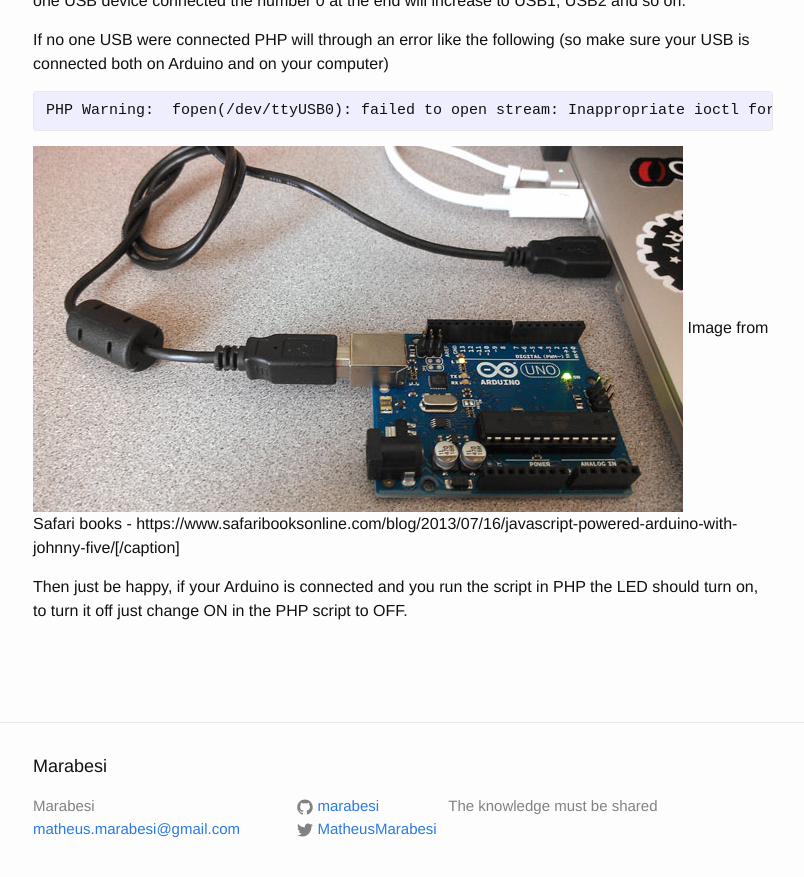
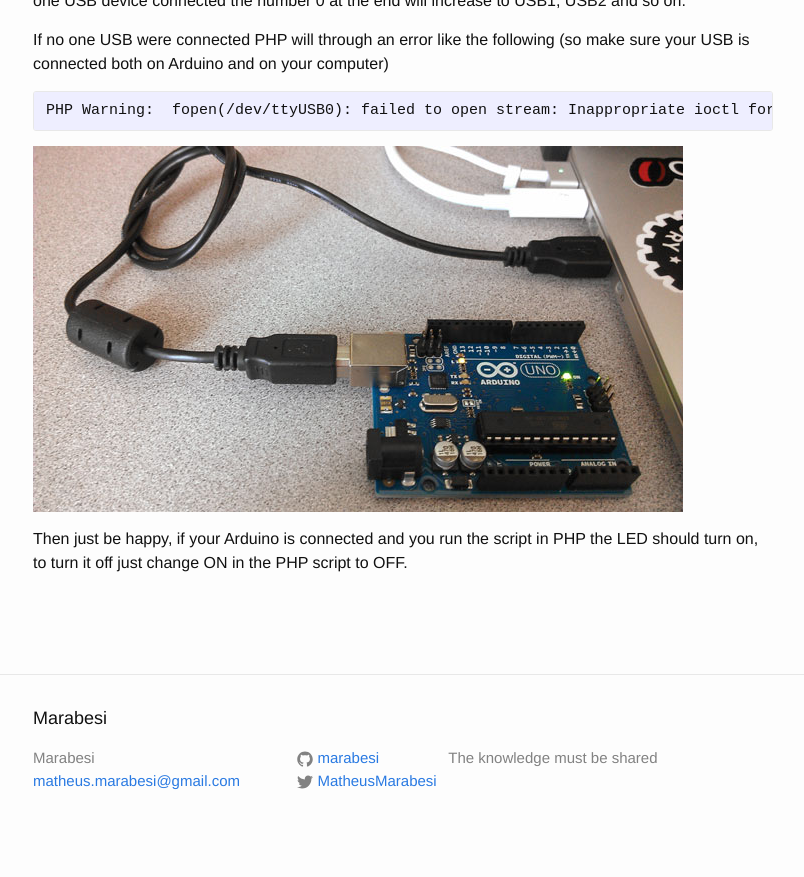
Before and after one commit to tiepdotme/marabesi.com, a Jekyll site: the page built from _posts/2016-05-31-bringing-php-iot-together.html, in a window 1280 px wide and 900 px high, scrolled down 2255 px. Shown: the top 877 px of the window, without its empty margins (237-1041 px from the left). Built offline with Jekyll 4.4.1, drawn with Linux system fonts in a browser that asks for light colours; comment, search, counter and statistics services are not loaded; after the commit the page ends 3107 px from its top, so only the background shows below that; part of the change alters nothing that is shown.

Commit message:
add disqus

```diff
--- a/_config.yml
+++ b/_config.yml
@@ -14,7 +14,6 @@ baseurl: "" # the subpath of your site, e.g. /blog
 url: "http://marabesi.com" # the base hostname & protocol for your site
 twitter_username: MatheusMarabesi
 github_username:  marabesi
-comments: true
 
 # Build settings
 markdown: kramdown
--- a/_layouts/post.html
+++ b/_layouts/post.html
@@ -12,4 +12,16 @@ layout: default
     {{ content }}
   </div>
 
+  <div id="disqus_thread"></div>
+  <script>
+    (function() {
+      var d = document, s = d.createElement('script');
+
+      s.src = '//marabesi.disqus.com/embed.js';
+
+      s.setAttribute('data-timestamp', +new Date());
+      (d.head || d.body).appendChild(s);
+    })();
+  </script>
+  <noscript>Please enable JavaScript to view the <a href="https://disqus.com/?ref_noscript" rel="nofollow">comments powered by Disqus.</a></noscript>
 </article>
--- a/_posts/2016-05-31-bringing-php-iot-together.html
+++ b/_posts/2016-05-31-bringing-php-iot-together.html
@@ -75,6 +75,6 @@ fwrite($resource, 'ON');</pre>
 <p>If no one USB were connected PHP will through an error like the following (so make sure your USB is connected both on Arduino and on your computer)</p>
 <pre class="lang:vim decode:true " title="fopen error">PHP Warning:  fopen(/dev/ttyUSB0): failed to open stream: Inappropriate ioctl for device in /home/marabesi/fopen.php on line 3
 </pre>
-<p><img title="Arduino connected to the laptop" src="{{ site.baseurl }}/assets/connected-arduino-uno.jpg" alt="Image from Safari books - https://www.safaribooksonline.com/blog/2013/07/16/javascript-powered-arduino-with-johnny-five/" width="650" height="366" /> Image from Safari books - https://www.safaribooksonline.com/blog/2013/07/16/javascript-powered-arduino-with-johnny-five/[/caption]</p>
+<p><img title="Arduino connected to the laptop" src="{{ site.baseurl }}/assets/connected-arduino-uno.jpg" alt="Image from Safari books - https://www.safaribooksonline.com/blog/2013/07/16/javascript-powered-arduino-with-johnny-five/" width="650" height="366" /></p>
 <p>Then just be happy, if your Arduino is connected and you run the script in PHP the LED should turn on, to turn it off just change ON in the PHP script to OFF.</p>
 <p>&nbsp;</p>
```
Also changed, not shown: README.md (added).
